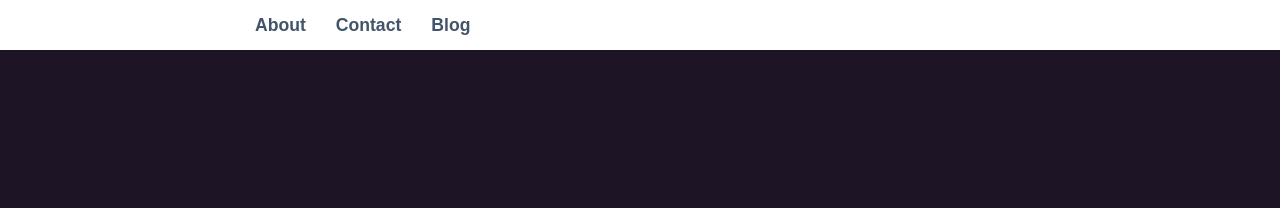
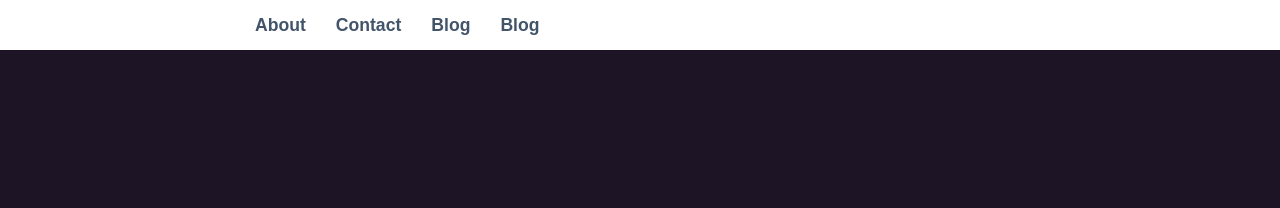
Before and after one commit to destanton/dfresh-site, a Jekyll site: the page built from index.md, in a window 1280 px wide. Shown: the top 208 px of the page. Built offline with Jekyll 4.4.1, drawn with Linux system fonts in a browser that asks for light colours.

Commit message:
update site info and add blog to build include

```diff
--- a/_config.yml
+++ b/_config.yml
@@ -16,7 +16,7 @@
 title: Danifrsh
 email: hello@danifrsh.com
 description: >- # this means to ignore newlines until "baseurl:"
-  Hi! I'm Danielle (but my friends call me danifrsh). Thanks for swinging by my site! This is a place where I post about projects I'm working on and things I find interesting.
+  This is a place where I post about projects I'm working on and things I find interesting.
 baseurl: "" # the subpath of your site, e.g. /blog
 url: "https://localhost:4000" # the base hostname & protocol for your site, e.g. http://example.com
 twitter_username: destanton
@@ -30,7 +30,7 @@ plugins:
   - jekyll-feed
 sass:
   sass_dir: _sass
-include: ['_pages']
+include: ['_pages', '_blog']
 
 # Exclude from processing.
 # The following items will not be processed, by default. Create a custom list
```
